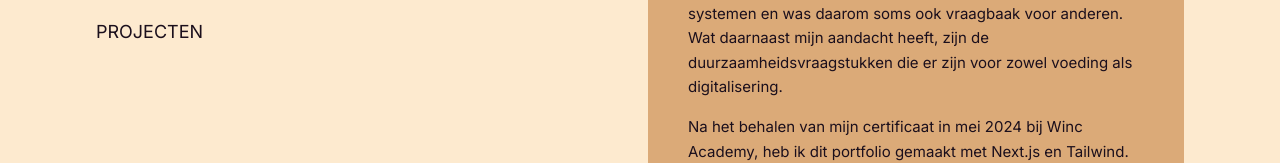
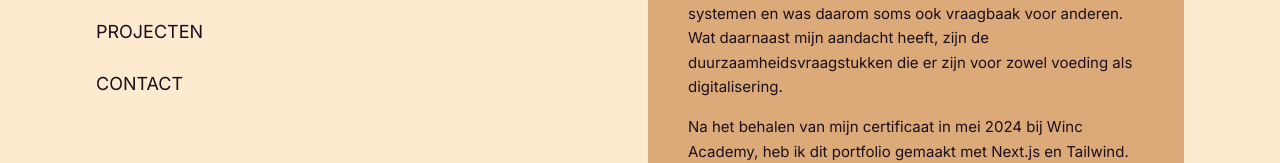
Before and after one commit to Klenic4952/portfolio, a Next.js app: page / in a window 1280 px wide. Shown: the part 394-557 px from the top of the page. Built offline with nearby package versions, Linux system fonts and the light colour scheme; data requests are answered from the project's data file.

Commit message:
Add Contact to navbar

```diff
--- a/app/components/Navbar.jsx
+++ b/app/components/Navbar.jsx
@@ -42,6 +42,17 @@ const NavBar = () => {
            <span className="group-hover:font-bold">PROJECTEN</span>
           </Link>
         </li>
+        <li className="hover:font-bold">
+          <Link
+            href="#contact"
+            className={`group flex items-center py-3 ${
+              activeSection === "contact" ? "font-bold" : ""
+            }`}
+          >
+            {activeSection === "contact" && <FaCircle className="fill-midpurple mr-3"/>}
+           <span className="group-hover:font-bold">CONTACT</span>
+          </Link>
+        </li>
       </ul>
     </nav>
   );
```
